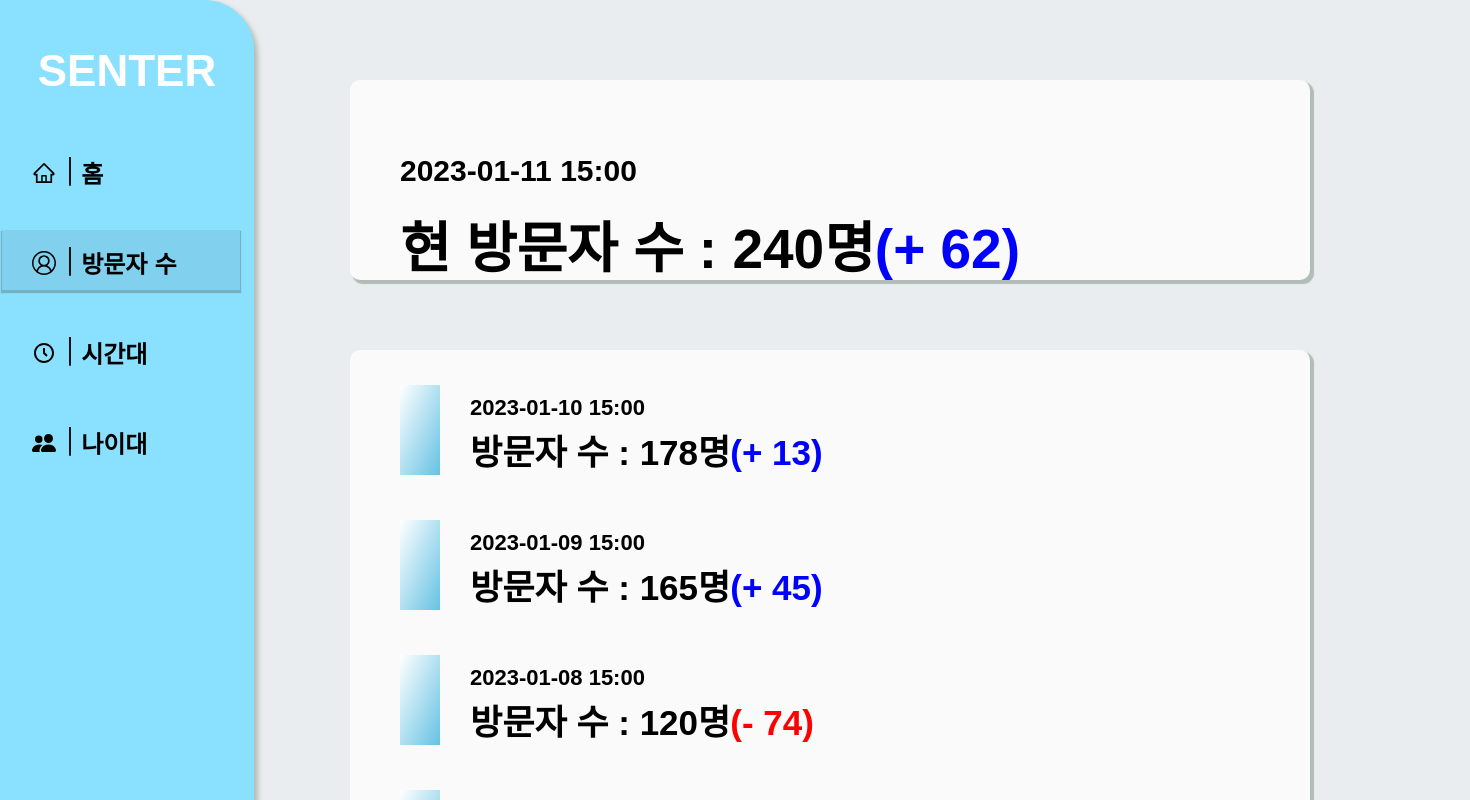
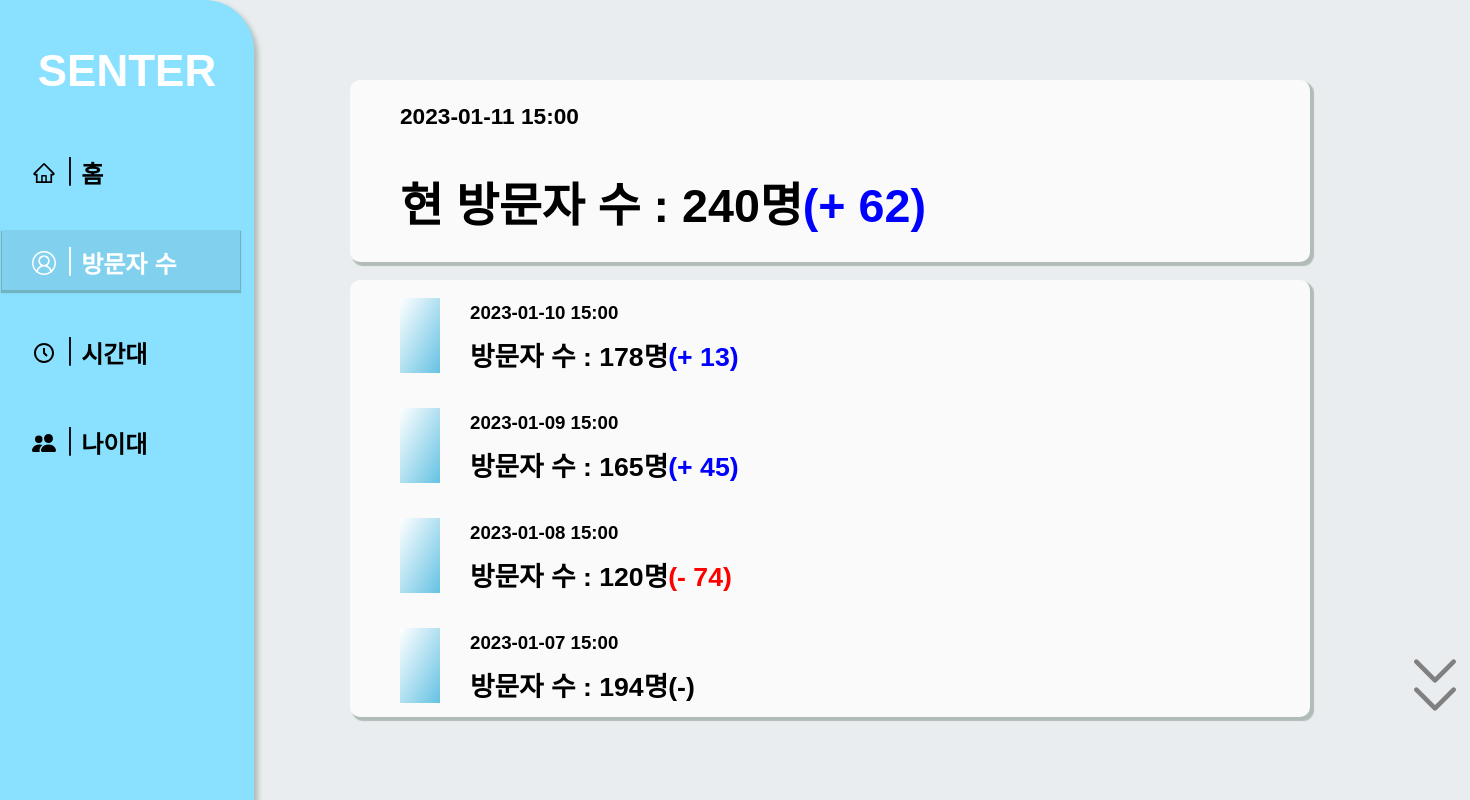
Before and after one commit to bssmsenter/senter_frontlend, a React (Create React App) app: page /people in a window 1280 px wide. Shown: the top 800 px of the page, 1470 px wide, since content can reach past the window. Built offline with nearby package versions, Linux system fonts and the light colour scheme; a web font is replaced by a local one.

Commit message:
add::people size fix

```diff
--- a/src/components/home.js
+++ b/src/components/home.js
@@ -15,11 +15,11 @@ function Home(){
                         <h1 className="countpeople">320명</h1>
                     </div>
                 </div>
-                <div className='mainse'>
-                    <div className="mainpeople">
+                <div className='age'>
+                    <div className="mainage">
                         <h3>현 방문자 수 .</h3>
                         <h2><BsFillPeopleFill/></h2>
-                        <h1 className="countpeople">320명</h1>
+                        <h1 className="countage">320명</h1>
                     </div>
                 </div>
             </section>
--- a/src/components/people.js
+++ b/src/components/people.js
@@ -40,13 +40,14 @@ function People(){
             <h3 className="date">2023-01-07 15:00</h3>
             <h2 className="visitorc">방문자 수 : 194명<b id="dateset4">(-)</b></h2>
           </div>
-
-        <div className="bottom">
-          <div className="more">
-            <RxDoubleArrowDown size={"70"} color="gray" />
-          </div>
-        </div>
         </section>
+      <section>
+          <div className="bottom">
+              <div className="more">
+                <RxDoubleArrowDown size={"70"} color="gray" />
+              </div>
+            </div>
+      </section>
       </div>
     );
 }
--- a/src/styles/home.css
+++ b/src/styles/home.css
@@ -27,7 +27,7 @@ a{
     border-radius: 15px;
     background-color: #ffffff;
     height: 250px;
-    width: 500px;
+    width: 100%;
 }
 .mainpeople h3{
     font-size: 25pt;
@@ -36,7 +36,9 @@ a{
     margin-left: 20px;
     text-decoration: underline;
 }
-
+.Home section{
+    width: 100%;
+}
 .mainpeople h2{
     position: absolute;
     margin-bottom: 0px;
@@ -51,3 +53,12 @@ a{
     font-size: 60pt;
     margin-top: 0px;
 }
+
+.Home .age{
+    margin-top: 90px;
+    border-radius: 15px;
+    position: absolute;
+    background-color: white;
+    left: 1000px;
+    height: 250px;
+}
--- a/src/styles/people.css
+++ b/src/styles/people.css
@@ -1,3 +1,4 @@
+
 @import url('https://fonts.googleapis.com/css2?family=Do+Hyeon&display=swap');
 @import url('https://fonts.googleapis.com/earlyaccess/jejugothic.css');
 .people {
@@ -11,12 +12,16 @@
   box-shadow:0px 2px 1px 1px rgba(69, 93, 74, 0.342);
 }
 
+.people .ml2 a{
+  color: white;
+}
+
 .visitor_total {
   position: absolute;
   left: 350px;
   top: 80px;
   width: 75%;
-  height: 25%;
+  height: 182px;
   text-align: left;
   background-color: #FAFAFA;
   border-radius: 10px 10px 10px 10px;
@@ -25,21 +30,20 @@
 }
 
 .visitor_total .visitor {
-  width: 100%;
-  height: 100%;
-  line-height: 200%;
-  margin: 75px 50px;
+
+  height: 400px;
+  margin-left: 50px;
 }
 
 .visitor h3 {
   color: black;
-  font-size: 30px;
+  font-size: 17pt;
   font-family: 'Jeju Gothic', sans-serif;
 }
 
 .visitor h2 {
   color: black;
-  font-size: 55px;
+  font-size: 35pt;
   font-family: 'Jeju Gothic', sans-serif;
 }
 
@@ -50,9 +54,9 @@
 .visitor_list {
   position: absolute;
   left: 350px;
-  top: 350px;
+  top: 280px;
   width: 75%;
-  height: 60%;
+  height: 437px;
   text-align: left;
   background-color: #FAFAFA;
   border-radius: 10px 10px 10px 10px;
@@ -61,12 +65,11 @@
 }
 
 .dateset {
-  width: 50%;
+  width: 500px;
   height: 100px;
   text-align: left;
   margin-left: 50px;
-  margin-top: 15px;
-  padding-top: 20px;
+  padding-top: 10px;
   line-height: 45px;
   justify-content: center;
   align-items: center;
@@ -75,39 +78,35 @@
 .design {
   background: linear-gradient(to right bottom, white, #65c2e3);
   width: 40px;
-  height: 90px;
-  top: 4.8px;
+  height: 75px;
   float: left;
   margin-right: 30px;
+  margin-top: 8px;
   display: inline;
 }
 
 .dateset h3 {
   display: block;
   color: black;
-  font-size: 22px;
-  margin: auto;
+  font-size: 14pt;
+  margin-top: 0px;
+  margin-bottom: 0px;
   font-family: 'Jeju Gothic', sans-serif;
 }
 
 .dateset h2 {
+  width: 600px;
   display: block;
   color: black;
-  font-size: 35px;
-  margin: auto;
+  font-size: 20pt;
+  margin-top: 0px;
   font-family: 'Jeju Gothic', sans-serif;
 }
 
 .bottom {
-  position: relative;
-  width: 100%;
-}
-
-.more {
-  position: relative;
-  left: 770px;
-  top: -10px;
-  display: inline;
+  position: absolute;
+  top: 650px;
+  left: 1400px;
 }
 
 #dateset1 {
```
